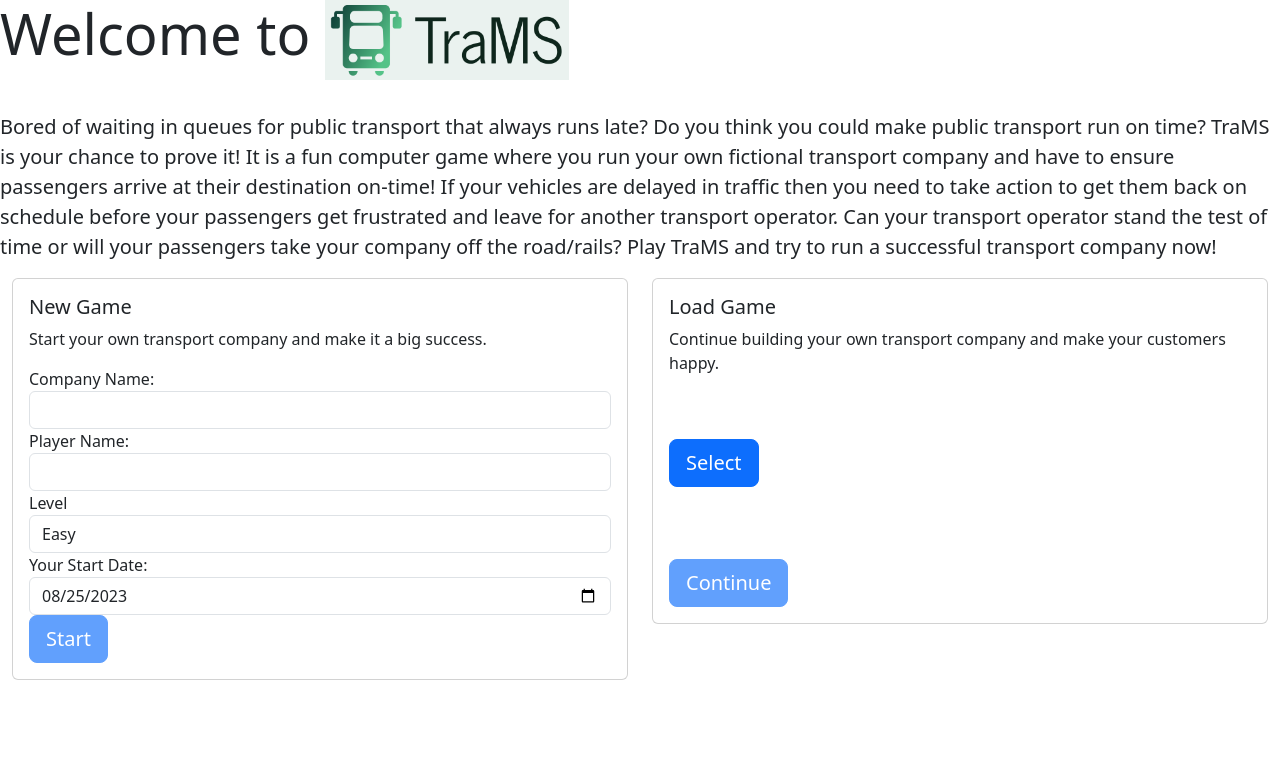
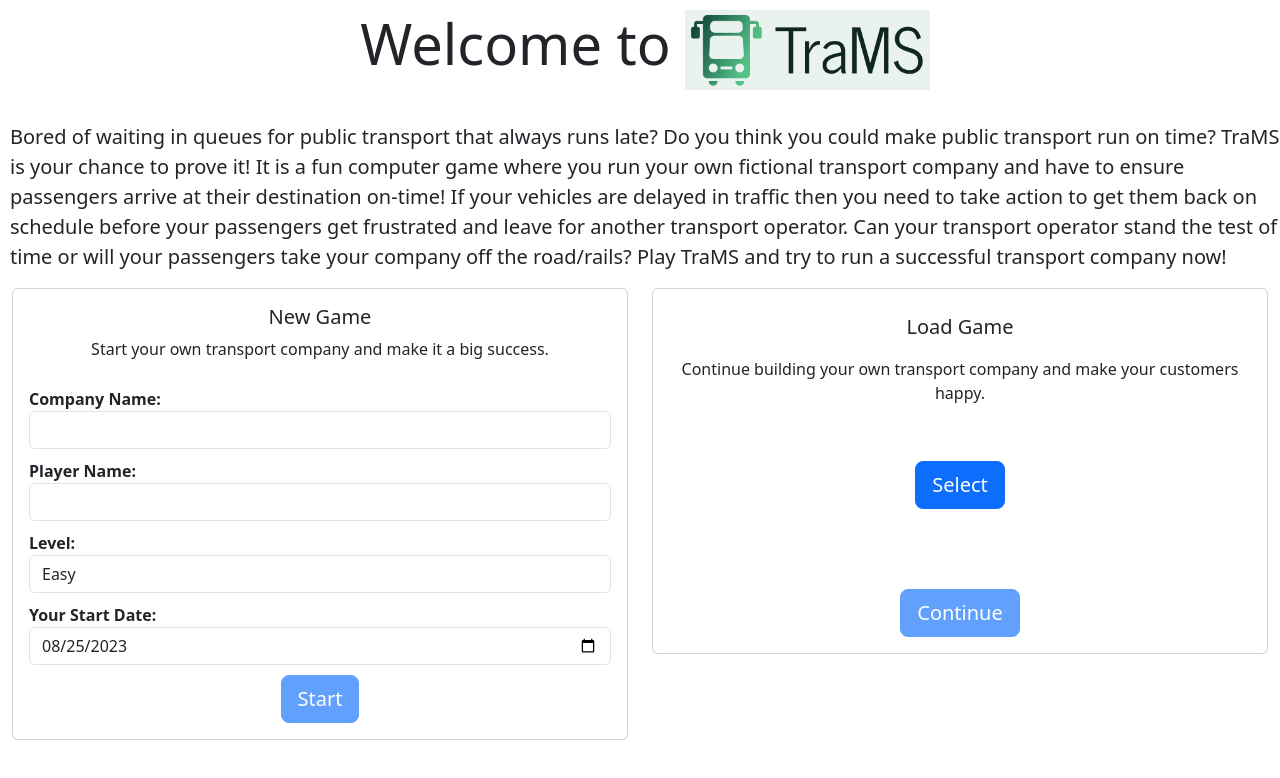
Before and after one commit to daveajlee/trams, an Angular app in the folder desktop/: page / in a window 1280 px wide. Shown: the top 778 px of the page. Built offline with nearby package versions, Linux system fonts and the light colour scheme.

Commit message:
CSS improvements for desktop client

```diff
--- a/desktop/src/app/app.component.css
+++ b/desktop/src/app/app.component.css
@@ -1 +1,21 @@
-/* CSS options for the main page which is not currently used */
+/* CSS options for the main page */
+.center-button {
+    text-align: center;
+    padding-top: 10px;
+}
+
+.left-space {
+    padding-left: 10px;
+}
+
+.top-space {
+    padding-top: 10px;
+}
+
+.big-top-space {
+    padding-top: 40px;
+}
+
+.big-big-top-space {
+    padding-top: 80px;
+}
--- a/desktop/src/app/app.component.html
+++ b/desktop/src/app/app.component.html
@@ -1,6 +1,6 @@
 <!-- Create a jumbotron component which welcomes the user to TraMS and is only shown as long the user has not clicked on anything -->
-<div class="jumbotron" *ngIf="!showOutlet">
-  <h1 class="display-4">Welcome to <img src="assets/trams-logo.png" alt="TraMS" class="img-responsive" style="max-height:80px;"></h1>
+<div class="jumbotron left-space" *ngIf="!showOutlet">
+  <h1 class="display-4" style="text-align: center; padding-top: 10px">Welcome to <img src="assets/trams-logo.png" alt="TraMS" class="img-responsive" style="max-height:80px;"></h1>
   <br/>
   <p class="lead">Bored of waiting in queues for public transport that always runs late? Do you think you could make public transport run on time? TraMS is your chance to prove it! It is a fun computer game where you run your own fictional transport company and have to ensure passengers arrive at their destination on-time! If your vehicles are delayed in traffic then you need to take action to get them back on schedule before your passengers get frustrated and leave for another transport operator. Can your transport operator stand the test of time or will your passengers take your company off the road/rails? Play TraMS and try to run a successful transport company now!</p>
 </div>
@@ -10,21 +10,21 @@
     <div class="col-sm-6">
       <div class="card">
         <div class="card-body">
-          <h5 class="card-title">New Game</h5>
-          <p class="card-text">Start your own transport company and make it a big success.</p>
+          <h5 class="card-title text-center">New Game</h5>
+          <p class="card-text text-center">Start your own transport company and make it a big success.</p>
             <!-- Show an input box where the user can enter their company and their name. -->
-          <div class="form-group">
-            <label for="companyName">Company Name:</label>
+          <div class="form-group top-space">
+            <label for="companyName" style="font-weight: bold;">Company Name:</label>
             <input class="form-control" [(ngModel)]="companyName" type="text" id="companyName"/>
           </div>
           <!-- Show an input box where the user can enter their name. -->
-          <div class="form-group">
-            <label for="playerName">Player Name:</label>
+          <div class="form-group top-space">
+            <label for="playerName" style="font-weight: bold;">Player Name:</label>
             <input class="form-control" [(ngModel)]="playerName" type="text" id="playerName"/>
           </div>
           <!-- Show an input box where the user can choose their difficulty level -->
-          <div class="form-group">
-            <label for="difficultyLevel">Level</label>
+          <div class="form-group top-space">
+            <label for="difficultyLevel" style="font-weight: bold;">Level:</label>
             <select class="form-control" [(ngModel)]="difficultyLevel" id="difficultyLevel">
               <option>Easy</option>
               <option>Intermediate</option>
@@ -32,11 +32,12 @@
             </select>
           </div>
           <!-- Show an input box where the user can choose their starting time -->
-          <div class="form-group">
-            <label for="startingDate">Your Start Date:</label>
+          <div class="form-group top-space">
+            <label for="startingDate" style="font-weight: bold;">Your Start Date:</label>
             <input class="form-control" [(ngModel)]="startingDate" type="date" id="startingDate"/>
           </div>
           <!-- Show start button -->
+          <div class="center-button">
             <button
                   [disabled]="(companyName===undefined || companyName==='') || (playerName===undefined || playerName==='')"
                   type="submit"
@@ -46,19 +47,21 @@
           </div>
         </div>
       </div>
+    </div>
     <div class="col-sm-6">
       <div class="card">
         <div class="card-body">
-          <h5 class="card-title">Load Game</h5>
-          <p class="card-text">Continue building your own transport company and make your customers happy.</p>
-          <br/><br/>
+          <h5 class="card-title top-space text-center">Load Game</h5>
+          <p class="card-text top-space text-center">Continue building your own transport company and make your customers happy.</p>
           <!-- Display a button with the name of the file or select if no file has been selected yet. -->
+          <div class="center-button big-top-space">
             <button class="btn btn-primary btn-lg" (click)="fileInput.click()">
               {{ file ? file.name : 'Select' }}
             </button>
+          </div>
           <!-- Set the file content to the server -->
           <input hidden type="file" #fileInput (change)="onFileInput(fileInput.files)" />
-          <br/><br/><br/><br/>
+          <div class="center-button big-big-top-space">
             <!-- Show continue button -->
             <button
                     [disabled]="(file===null)"
@@ -66,6 +69,8 @@
                     class="btn btn-primary btn-lg"
                     (click)="onLoadSubmit()"
             >Continue</button>
+          </div>
+
         </div>
       </div>
     </div>
--- a/desktop/src/app/management/management.component.css
+++ b/desktop/src/app/management/management.component.css
@@ -1 +1,18 @@
-/* CSS options for the management page which is not currently used */
+/* CSS options for the management page */
+.progress-bar-size {
+    width: 100%;
+    height: 40px;
+}
+
+.progress-bar-text {
+    font-size: 24px;
+    font-weight: bold;
+}
+
+.top-space {
+    padding-top: 10px;
+}
+
+.button-margin {
+    margin: 10px;
+}
--- a/desktop/src/app/scenariolist/scenariolist.component.css
+++ b/desktop/src/app/scenariolist/scenariolist.component.css
@@ -0,0 +1,8 @@
+/* CSS options for the scenario list component */
+.top-space {
+    padding-top: 10px;
+}
+
+.left-space {
+    padding-left: 10px;
+}
--- a/desktop/src/app/scenariolist/scenariolist.component.html
+++ b/desktop/src/app/scenariolist/scenariolist.component.html
@@ -1,8 +1,8 @@
 <!-- Create a jumbotron component congratulating the user to starting their game -->
-<div class="jumbotron">
-    <h1 class="display-4"><img src="assets/trams-logo.png" alt="TraMS" class="img-responsive" style="max-height:80px;"></h1>
+<div class="jumbotron text-center top-space">
+    <h1 class="display-4 text-center"><img src="assets/trams-logo.png" alt="TraMS" class="img-responsive" style="max-height:80px;"></h1>
     <br/>
-    <p class="lead">Congratulations - {{playerName}} has been appointed Managing Director of {{company}}! Now you are ready to choose your scenario and prove that your new company can make public transport run on time!</p>
+    <p class="lead left-space">Congratulations - {{playerName}} has been appointed Managing Director of {{company}}! <br/> Now you are ready to choose your scenario and prove that your new company can make public transport run on time!</p>
 </div>
 
 <div class="container-fluid">
@@ -11,9 +11,9 @@
             <div *ngIf="scenario" class="card">
                 <div class="card-body">
                     <img src={{scenario.getImagePath()}} class="card-img-top" alt={{scenario.scenarioName}}>
-                    <h5 class="card-title text-center">{{scenario.scenarioName}}</h5>
-                    <p class="card-text">{{scenario.description}}</p>
-                    <h5>Targets</h5>
+                    <h5 class="card-title text-center top-space">{{scenario.scenarioName}}</h5>
+                    <p class="card-text text-center">{{scenario.description}}</p>
+                    <h5 class="text-center">Targets</h5>
                     <ol>
                         <li *ngFor="let target of scenario.targets">{{target}}</li>
                     </ol>
```
Also changed, not shown: desktop/src/app/management/management.component.html (+25 -25 lines). Lines whose indentation alone changed are shown as unchanged.
